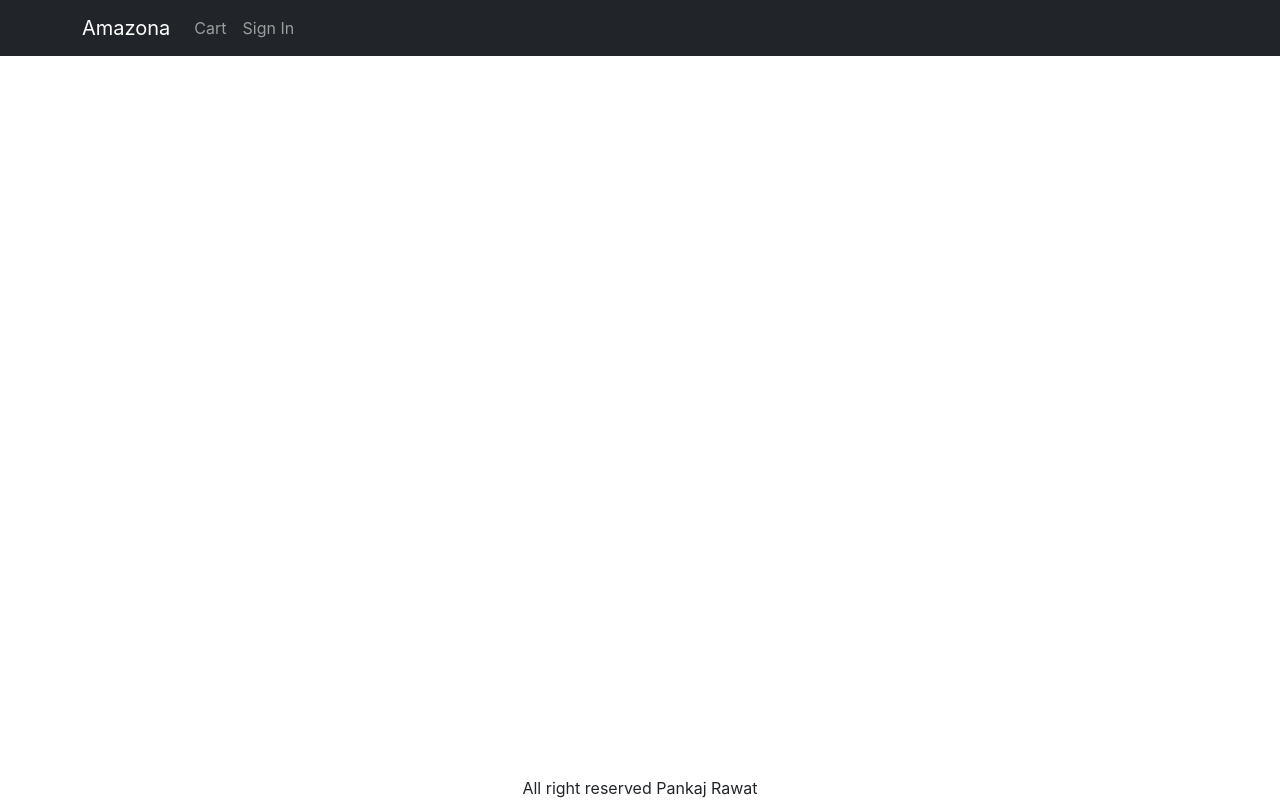
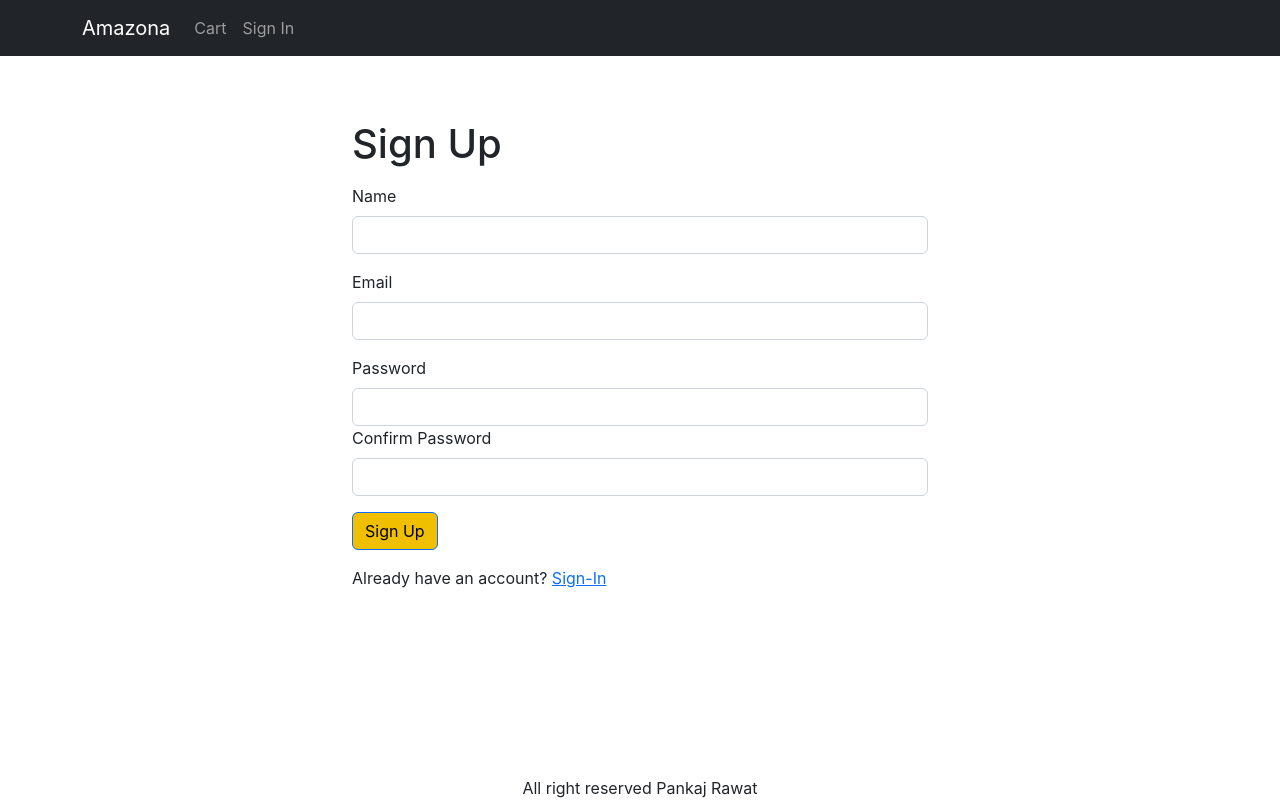
Before and after one commit to Pankajrawat21012001/Amazona, a React (Create React App) app in the folder frontend/: page /signup in a window 1280 px wide. Built offline with nearby package versions, Linux system fonts and the light colour scheme.

Commit message:
24 Create Sign Up Screen

```diff
--- a/frontend/src/App.js
+++ b/frontend/src/App.js
@@ -14,6 +14,7 @@
 import CartScreen from './screens/CartScreen';
 import SigninScreen from './screens/SigninScreen';
 import ShippingAddressScreen from './screens/ShippingAddressScreen';
+import SignupScreen from './screens/SignupScreen';
 
 function App() {
   const { state, dispatch: ctxDispatch } = useContext(Store);
@@ -23,7 +24,7 @@
     ctxDispatch({ type: 'USER_SIGNOUT' });
     localStorage.removeItem('userInfo');
     localStorage.removeItem('shippingAddress');
-    localStorage.removeItem('cartItems');
+    // localStorage.removeItem('cartItems');
   };
   return (
     <BrowserRouter>
@@ -74,10 +75,11 @@
         <main className="mt-5">
           <Container>
             <Routes>
-              <Route path="/" element={<HomeScreen />}></Route>
               <Route path="/products/:slug" element={<ProductScreen />}></Route>
               <Route path="/cart" element={<CartScreen />} />
               <Route path="/signin" element={<SigninScreen />} />
+              <Route path="/signup" element={<SignupScreen />} />
+              <Route path="/" element={<HomeScreen />}></Route>
               <Route
                 path="/shipping"
                 element={<ShippingAddressScreen />}
--- /dev/null
+++ b/frontend/src/screens/SignupScreen.js
@@ -0,0 +1,97 @@
+import Axios from 'axios';
+import { Link, useLocation, useNavigate } from 'react-router-dom';
+import Container from 'react-bootstrap/Container';
+import Form from 'react-bootstrap/Form';
+import Button from 'react-bootstrap/Button';
+import { Helmet } from 'react-helmet-async';
+import { useContext, useEffect, useState } from 'react';
+import { Store } from '../store';
+import { toast } from 'react-toastify';
+import { getError } from '../utils';
+
+export default function SignupScreen() {
+  const navigate = useNavigate();
+  const { search } = useLocation();
+  const redirectInUrl = new URLSearchParams(search).get('redirect');
+  const redirect = redirectInUrl ? redirectInUrl : '/';
+
+  const [name, setName] = useState('');
+  const [email, setEmail] = useState('');
+  const [password, setPassword] = useState('');
+  const [confirmPassword, setConfirmPassword] = useState('');
+
+  const { state, dispatch: ctxDispatch } = useContext(Store);
+  const { userInfo } = state;
+  const submitHandler = async (e) => {
+    e.preventDefault();
+    if (password !== confirmPassword) {
+      toast.error('Passwords do not match');
+      return;
+    }
+    try {
+      const { data } = await Axios.post('/api/users/signup', {
+        name,
+        email,
+        password,
+      });
+      ctxDispatch({ type: 'USER_SIGNIN', payload: data });
+      localStorage.setItem('userInfo', JSON.stringify(data));
+      navigate(redirect || '/');
+    } catch (err) {
+      toast.error(getError(err));
+    }
+  };
+
+  useEffect(() => {
+    if (userInfo) {
+      navigate(redirect);
+    }
+  }, [navigate, redirect, userInfo]);
+
+  return (
+    <Container className="small-container">
+      <Helmet>
+        <title>Sign Up</title>
+      </Helmet>
+      <h1 className="my-3">Sign Up</h1>
+      <Form onSubmit={submitHandler}>
+        <Form.Group className="mb-3" controlId="name">
+          <Form.Label>Name</Form.Label>
+          <Form.Control onChange={(e) => setName(e.target.value)} required />
+        </Form.Group>
+
+        <Form.Group className="mb-3" controlId="email">
+          <Form.Label>Email</Form.Label>
+          <Form.Control
+            type="email"
+            required
+            onChange={(e) => setEmail(e.target.value)}
+          />
+        </Form.Group>
+        <Form.Group className="mb-3" controlId="password">
+          <Form.Label>Password</Form.Label>
+          <Form.Control
+            type="password"
+            required
+            onChange={(e) => setPassword(e.target.value)}
+          />
+          <Form.Group className="mb-3" controlId="confirmPassword">
+            <Form.Label>Confirm Password</Form.Label>
+            <Form.Control
+              type="password"
+              onChange={(e) => setConfirmPassword(e.target.value)}
+              required
+            />
+          </Form.Group>
+        </Form.Group>
+        <div className="mb-3">
+          <Button type="submit">Sign Up</Button>
+        </div>
+        <div className="mb-3">
+          Already have an account?{' '}
+          <Link to={`/signin?redirect=${redirect}`}>Sign-In</Link>
+        </div>
+      </Form>
+    </Container>
+  );
+}
```
Also changed, not shown: 2 other files (tests, documents, lock files or other folders).
